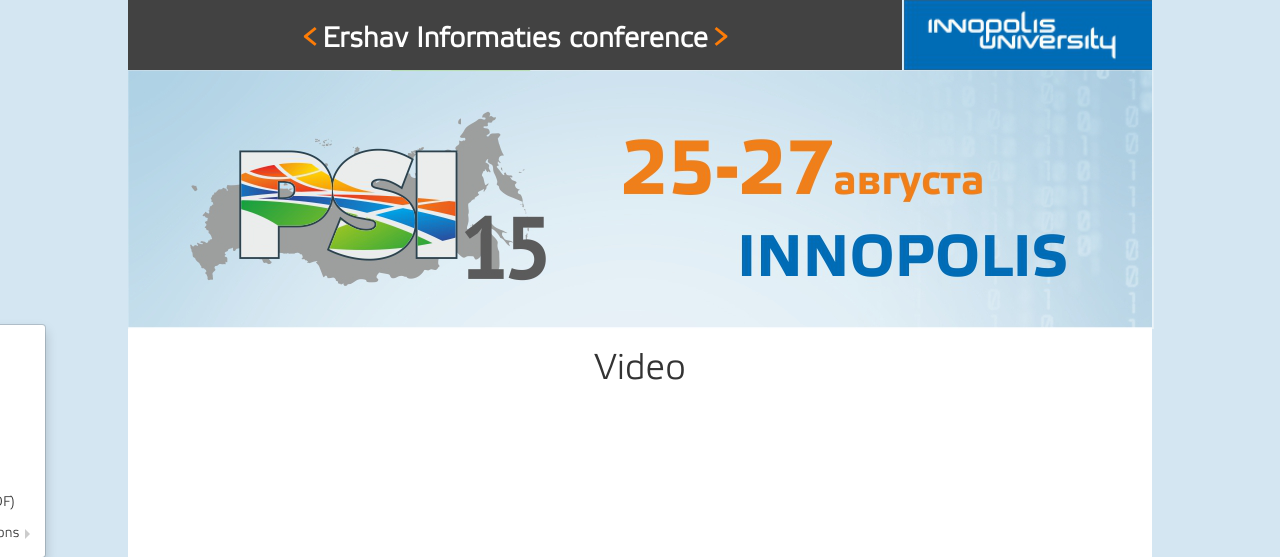
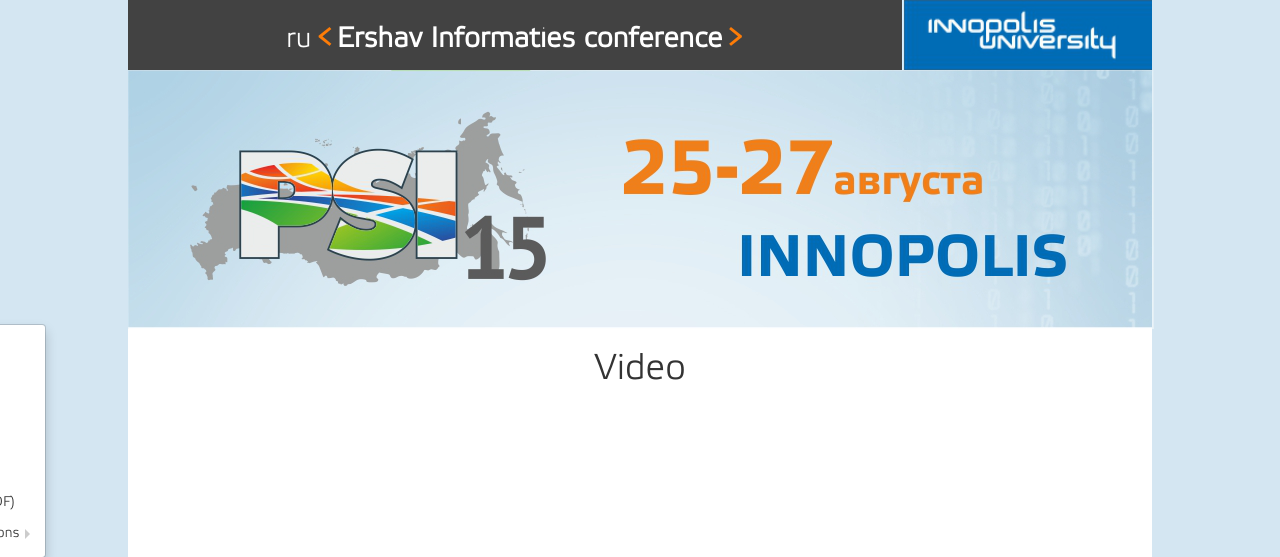
Before and after one commit to lunatik-210/psi, a Flask app: page /video in a window 1280 px wide. Shown: the top 557 px of the page. Run offline with Flask 2, Linux system fonts and the light colour scheme; data that the repository does not hold is empty; parts of the project's set-up code (start-up, migrations or seed data) failed here and were passed over; some libraries are stand-ins or nearby versions.

Commit message:
Added language

```diff
--- a/app/static/css/header.css
+++ b/app/static/css/header.css
@@ -43,3 +43,10 @@
     width: 248px;
     height: 70px;
 }
+
+.b-change-lang
+{
+    display: inline-block;
+    font-size: 2em;
+    color: white;
+}
--- a/app/templates/header.html
+++ b/app/templates/header.html
@@ -1,5 +1,6 @@
 <div class="b-header">
     <div class="b-conf-info">
+        <a class="b-change-lang" href="" id="changeLanguageButton">{{ _('ru') }}</a>
         <span class="b-conf-info-arraw"><</span>
         <span>Ershav Informaties conference</span>
         <span class="b-conf-info-arraw">></span>
```
